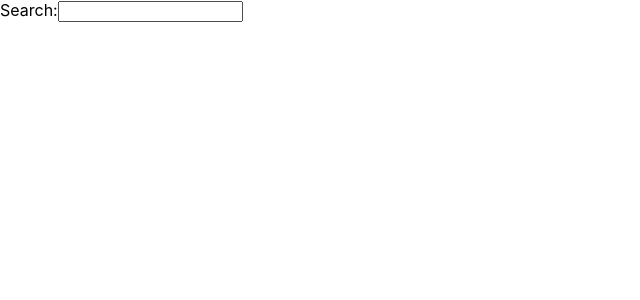
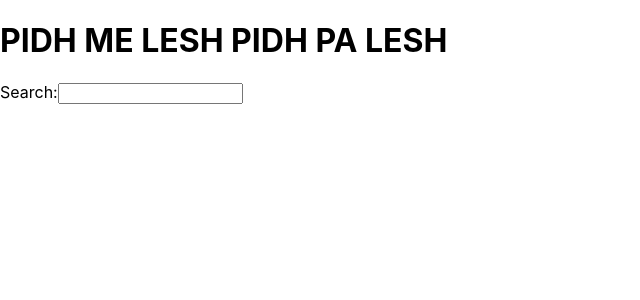
Before and after one commit to JuljoSh/serverless-api-viewer, a React (Create React App) app: page / in a window 1280 px wide. Shown: the top 300 px of the page, without its empty margins (0-640 px from the left). Built offline with nearby package versions, Linux system fonts and the light colour scheme.

Commit message:
Update App.js

```diff
--- a/src/App.js
+++ b/src/App.js
@@ -41,6 +41,7 @@ function ImageSearch() {
   return (
     <div>
       <form>
+    <h1>PIDH ME LESH PIDH PA LESH</h1>
         <label>
           Search:
           <input type="text" value={query} onChange={handleChange} />
```
